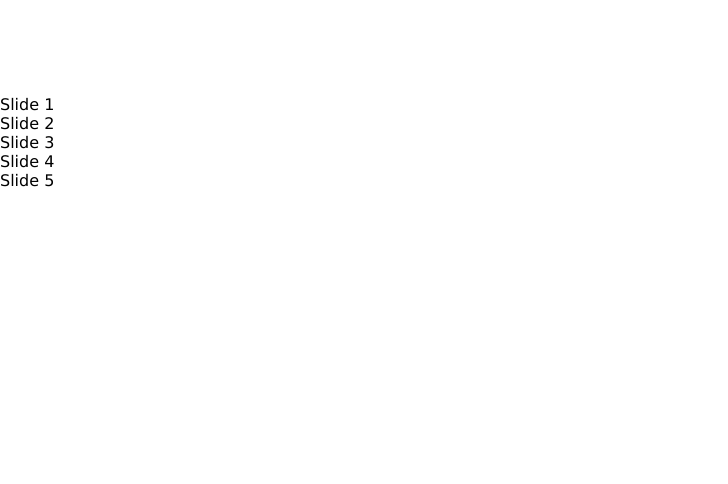
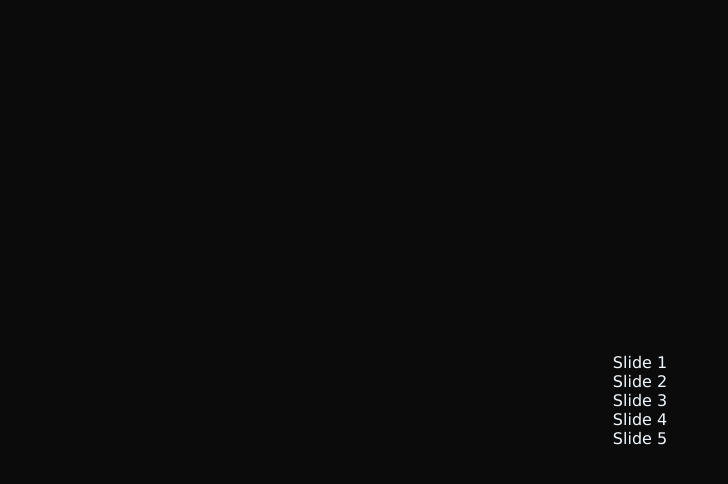
Before and after one commit to GabyFerD/Practica---Slider, a plain HTML site: page index.html in a window 1280 px wide. Shown: the whole page, without its empty margins (0-728 px from the left). Drawn offline with Linux system fonts and the light colour scheme.

Commit message:
se estructura HTML - se inicia style

```diff
--- a/index.html
+++ b/index.html
@@ -9,21 +9,21 @@
   <body>
     <main>
       <div class="imagenes">
-        <ul class="slides">
-          <li id="slider1"></li>
-          <li id="slider2"></li>
-          <li id="slider3"></li>
-          <li id="slider4"></li>
-          <li id="slider5"></li>
+        <ul class="slider">
+          <li id="slide1"></li>
+          <li id="slide2"></li>
+          <li id="slide3"></li>
+          <li id="slide4"></li>
+          <li id="slide5"></li>
         </ul>
       </div>
       <nav class="navBar">
         <ul>
-          <li><a href="slider1" class="navBarLink"></a>Slide 1</li>
-          <li><a href="slider2" class="navBarLink"></a>Slide 2</li>
-          <li><a href="slider3" class="navBarLink"></a>Slide 3</li>
-          <li><a href="slider4" class="navBarLink"></a>Slide 4</li>
-          <li><a href="slider5" class="navBarLink"></a>Slide 5</li>
+          <li><a href="slide1" class="navBarLink"> Slide 1 </a></li>
+          <li><a href="slide2" class="navBarLink"> Slide 2 </a></li>
+          <li><a href="slide3" class="navBarLink"> Slide 3 </a></li>
+          <li><a href="slide4" class="navBarLink"> Slide 4 </a></li>
+          <li><a href="slide5" class="navBarLink"> Slide 5 </a></li>
         </ul>
       </nav>
     </main>
--- a/style.css
+++ b/style.css
@@ -3,4 +3,19 @@
   padding: 0;
   box-sizing: border-box;
   font-family: Verdana, Geneva, Tahoma, sans-serif;
+  text-decoration: none;
+  list-style: none;
 }
+
+main {
+  width: 100vw;
+  height: 100vh;
+  background: rgb(12, 11, 11);
+  display: flex;
+  justify-content: center;
+  align-items: center;
+}
+
+.navBarLink {
+  color: aliceblue;
+}
```
